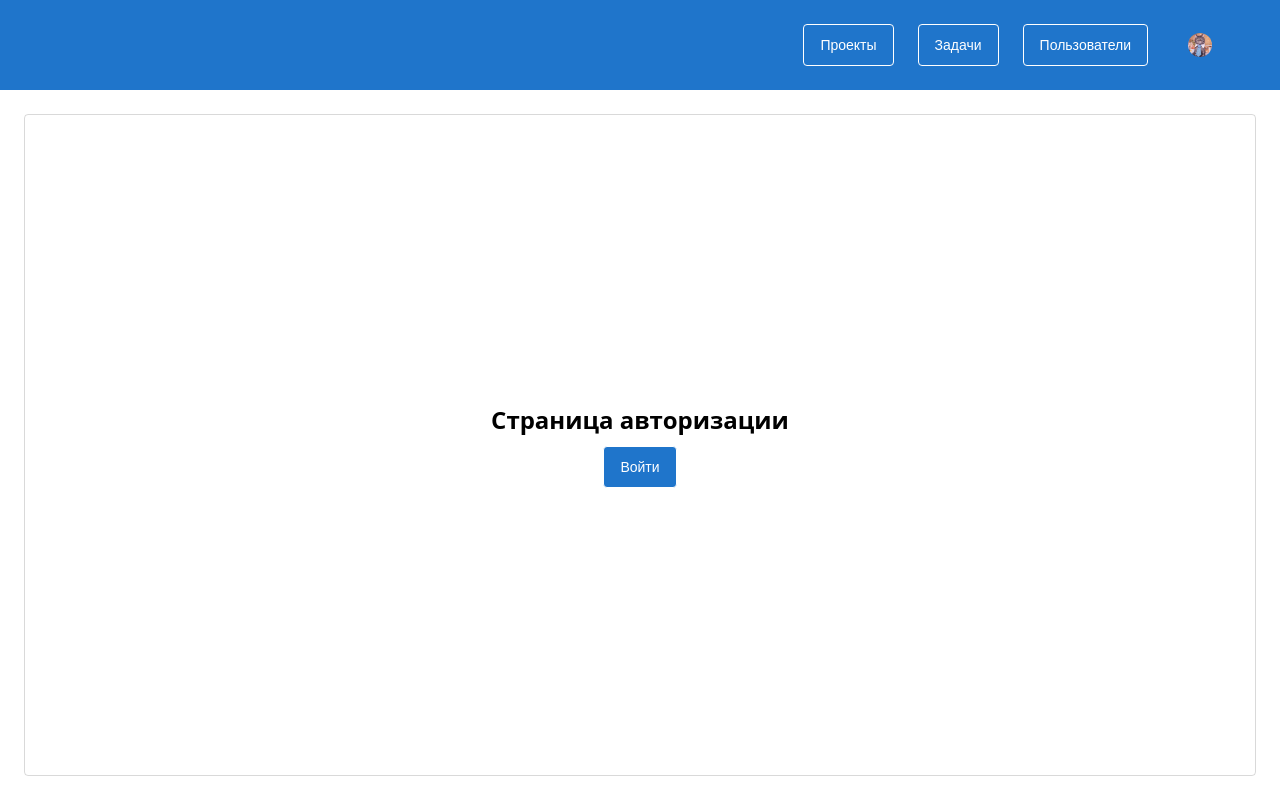
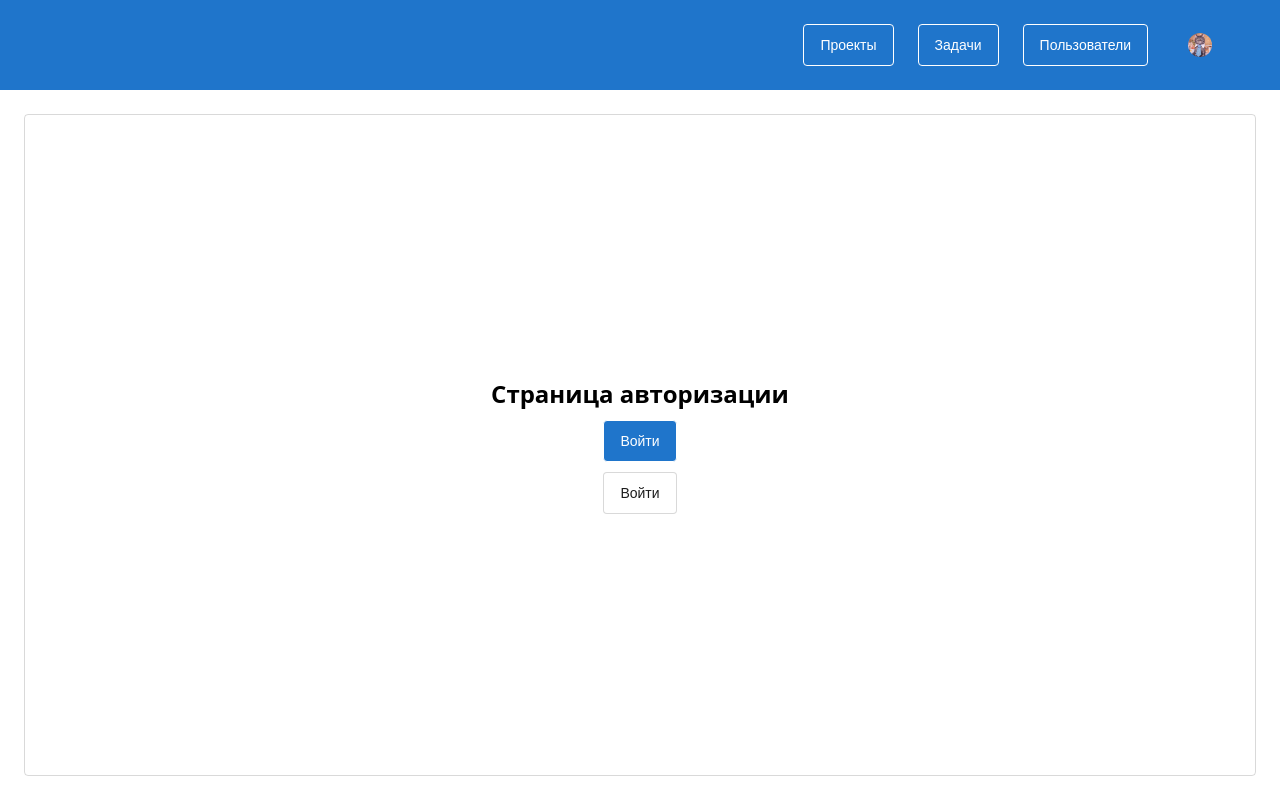
Before and after one commit to angelina-bogush/digital-design-vuejs, a Vue app: page /auth in a window 1280 px wide. Built offline with nearby package versions, Linux system fonts and the light colour scheme.

Commit message:
beforeEnter

```diff
--- a/src/router/index.js
+++ b/src/router/index.js
@@ -43,7 +43,14 @@ const routes = [
       {
         path:'/users',
         name:'ViewUser',
-        component: () => import ('@/views/ViewUser.vue')
+        component: () => import ('@/views/ViewUser.vue'),
+        beforeEnter: (to, from, next) => {
+          if(localStorage.getItem('auth')){
+            next()
+          } else {
+            next({name: 'ViewsTasks'})
+          }
+        }
       }
     ]
   },
--- a/src/views/ViewAuth.vue
+++ b/src/views/ViewAuth.vue
@@ -2,7 +2,8 @@
     <div class="container">
     <div class="page">
         <h2>Страница авторизации</h2>
-        <Button variant="primary" name="Войти" @click="changeAuth"></Button>
+       <router-link to="/users"> <Button variant="primary" name="Войти"></Button></router-link>
+       <Button variant="secondary" name="Войти" @click="changeAuth"></Button>
     </div>
 </div>
     </template>
@@ -19,9 +20,10 @@
         changeAuth(){
             this.isAuth = !this.isAuth;
             localStorage.setItem('auth', this.isAuth);
+            console.log(localStorage.getItem('auth'))
 
         }
-      }
+      },
     }
     </script>
 
--- a/src/views/ViewUser.vue
+++ b/src/views/ViewUser.vue
@@ -11,6 +11,13 @@
     <script>
     export default{
     name:'ViewUser',
+    beforeRouteEnter(to,from,next){
+        if(localStorage.getItem('auth') === 'true'){
+          next()
+        } else {
+          next('/')
+        }
+      }
     }
     </script>
 
```
